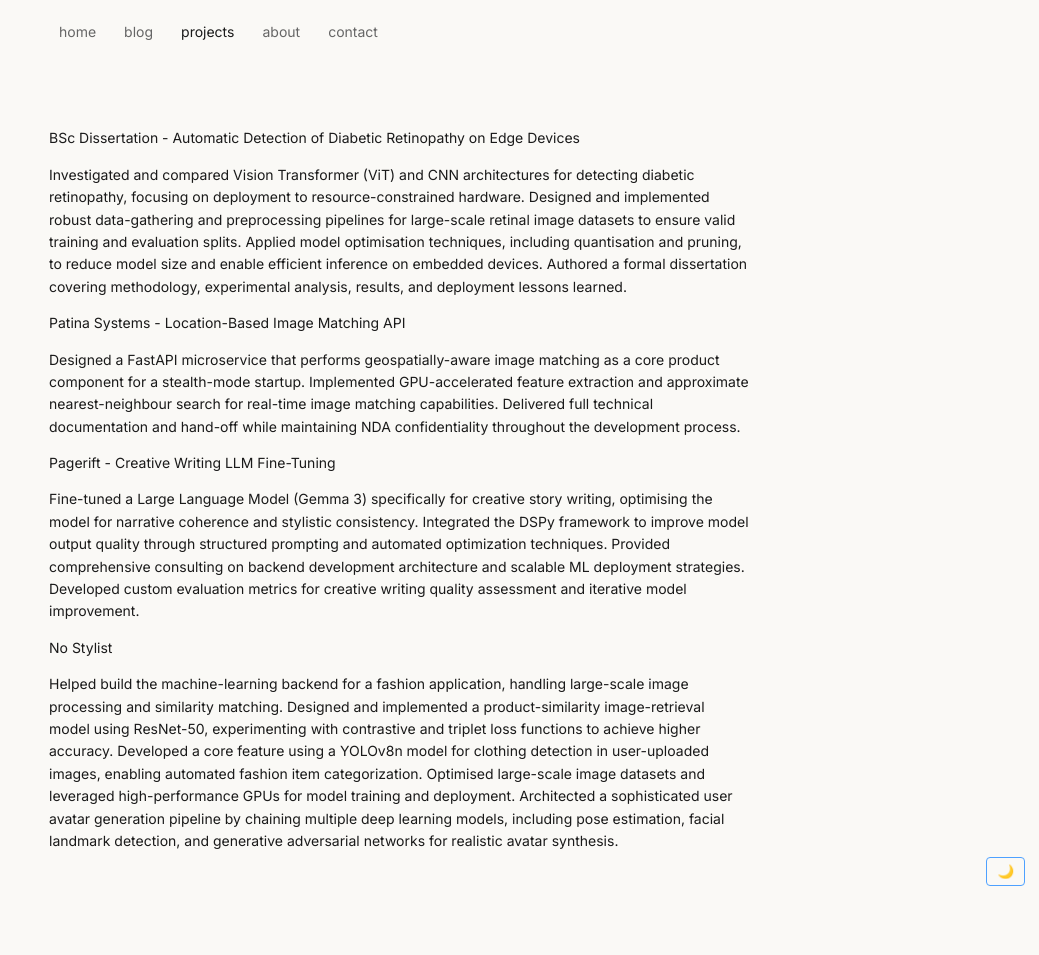
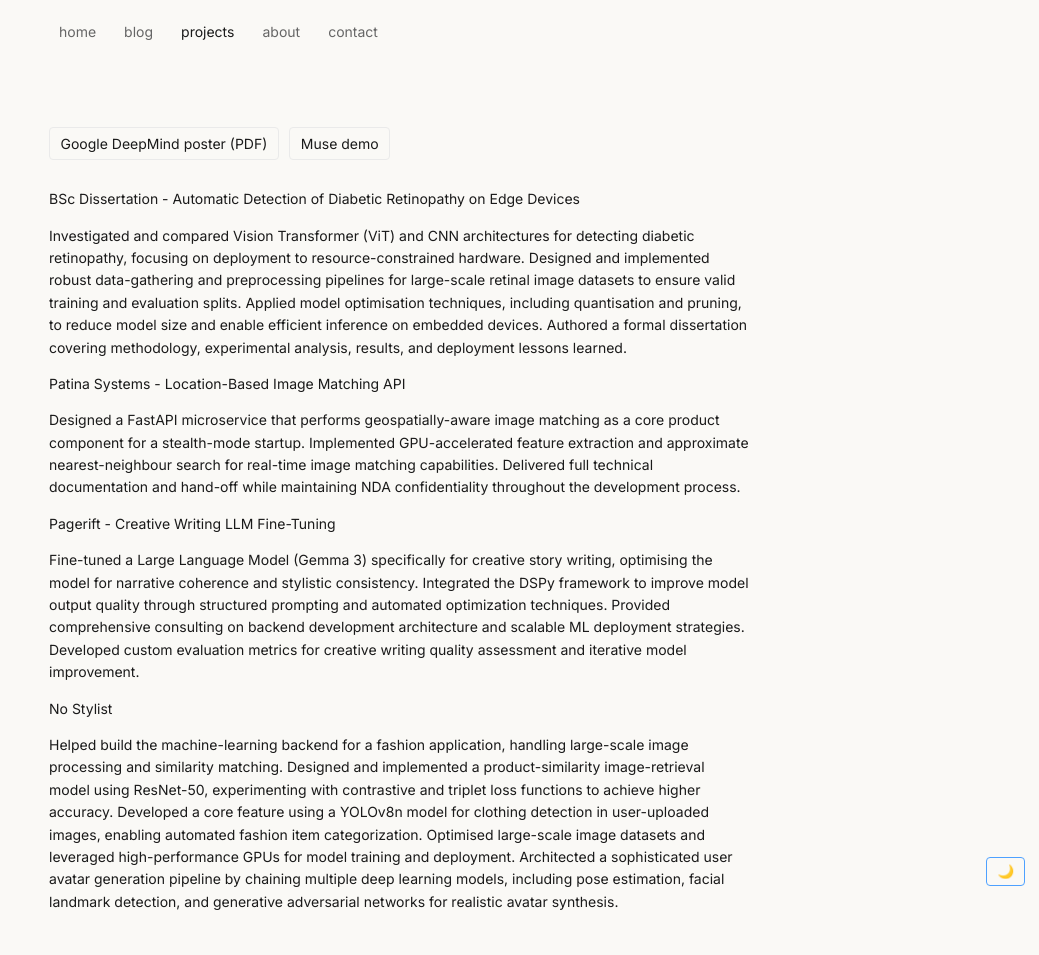
Before and after one commit to AMOHA-98/blogxyz, a Jekyll site: the page built from projects.md, in a window 1280 px wide. Shown: the whole page, without its empty margins (241-1280 px from the left). Built offline with Jekyll 4.4.1, drawn with Linux system fonts in a browser that asks for light colours; before the commit the page ends 900 px from its top, so only the background shows below that.

Commit message:
Add project asset links and styling for project buttons
- Updated _config.yml to include URLs for project assets.
- Modified projects.md to include project links section.
- Enhanced style.css with new styles for project links and buttons.

```diff
--- a/_config.yml
+++ b/_config.yml
@@ -23,3 +23,9 @@
 # Custom CSS for enhancements
 sass:
   style: compressed
+
+
+# Optional project asset links
+# Add your real URLs to show links on the Projects page
+gdm_poster_url: "/assets/documents/gdrr_presentation_final.pdf"
+muse_demo_url: "https://x.com/NidarMMV2/status/1979575926515257700"
--- /dev/null
+++ b/_includes/project-links.html
@@ -0,0 +1,13 @@
+{% if site.gdm_poster_url or site.muse_demo_url %}
+<div class="project-links">
+  <div class="button-row">
+    {% if site.gdm_poster_url %}
+    <a class="btn" href="{{ site.gdm_poster_url }}" target="_blank" rel="noopener">Google DeepMind poster (PDF)</a>
+    {% endif %}
+    {% if site.muse_demo_url %}
+    <a class="btn" href="{{ site.muse_demo_url }}" target="_blank" rel="noopener">Muse demo</a>
+    {% endif %}
+  </div>
+
+</div>
+{% endif %}
--- a/assets/style.css
+++ b/assets/style.css
@@ -338,3 +338,30 @@
     gap: 1rem;
   }
 }
+
+/* Project top links */
+.project-links {
+  margin: 1rem 0 2rem;
+}
+
+.button-row {
+  display: flex;
+  gap: 0.75rem;
+  flex-wrap: wrap;
+}
+
+.btn {
+  display: inline-block;
+  padding: 0.4rem 0.75rem;
+  border: 1px solid var(--border-color);
+  border-radius: 4px;
+  background: var(--card-bg);
+  color: var(--text-color);
+  text-decoration: none;
+  font-size: 14px;
+  line-height: 1.4;
+}
+
+.btn:hover {
+  background: var(--hover-bg);
+}
--- a/projects.md
+++ b/projects.md
@@ -3,6 +3,9 @@
 title: ""
 permalink: /projects/
 ---
+
+
+{% include project-links.html %}
 
 
 
```
Also changed, not shown: 1 other file.
